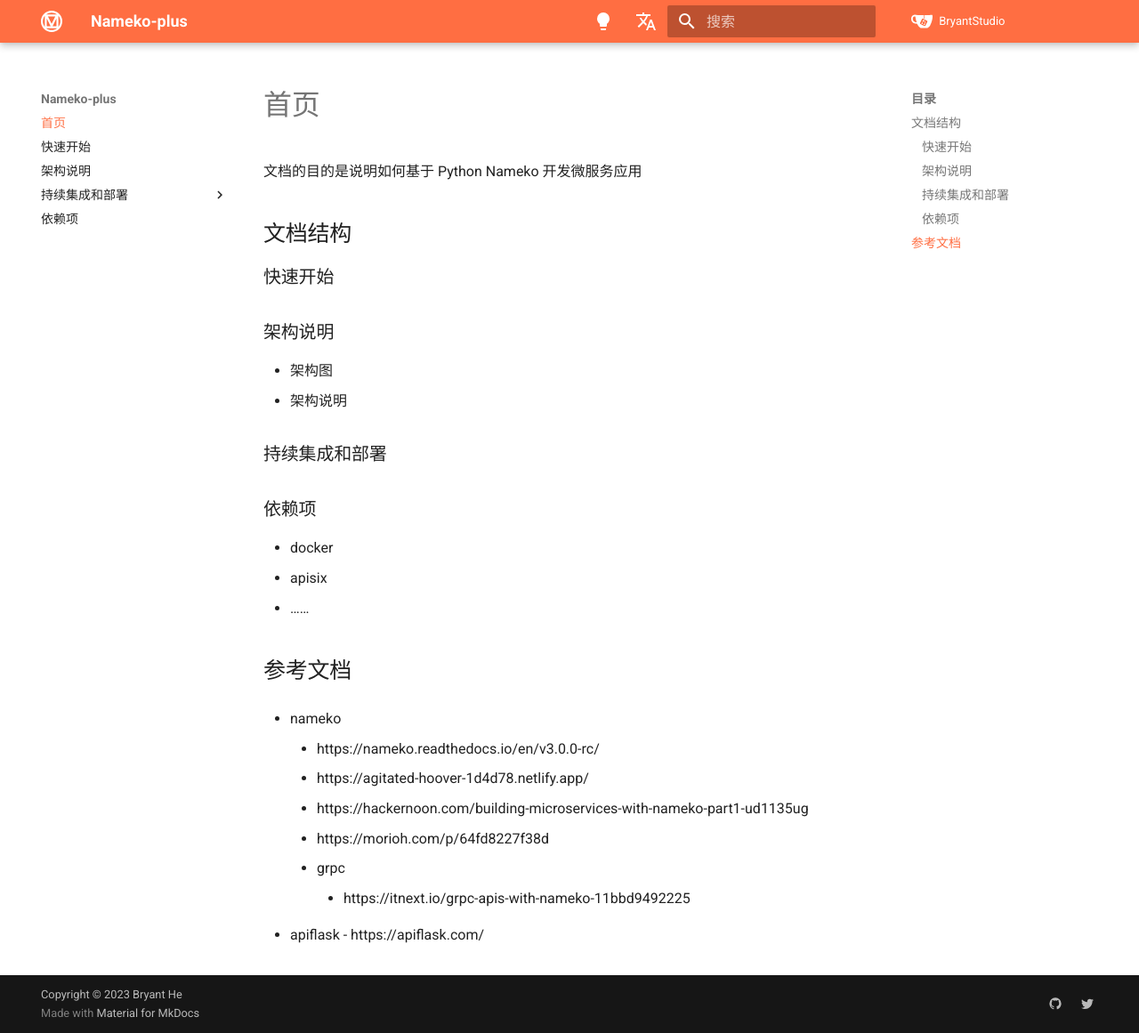
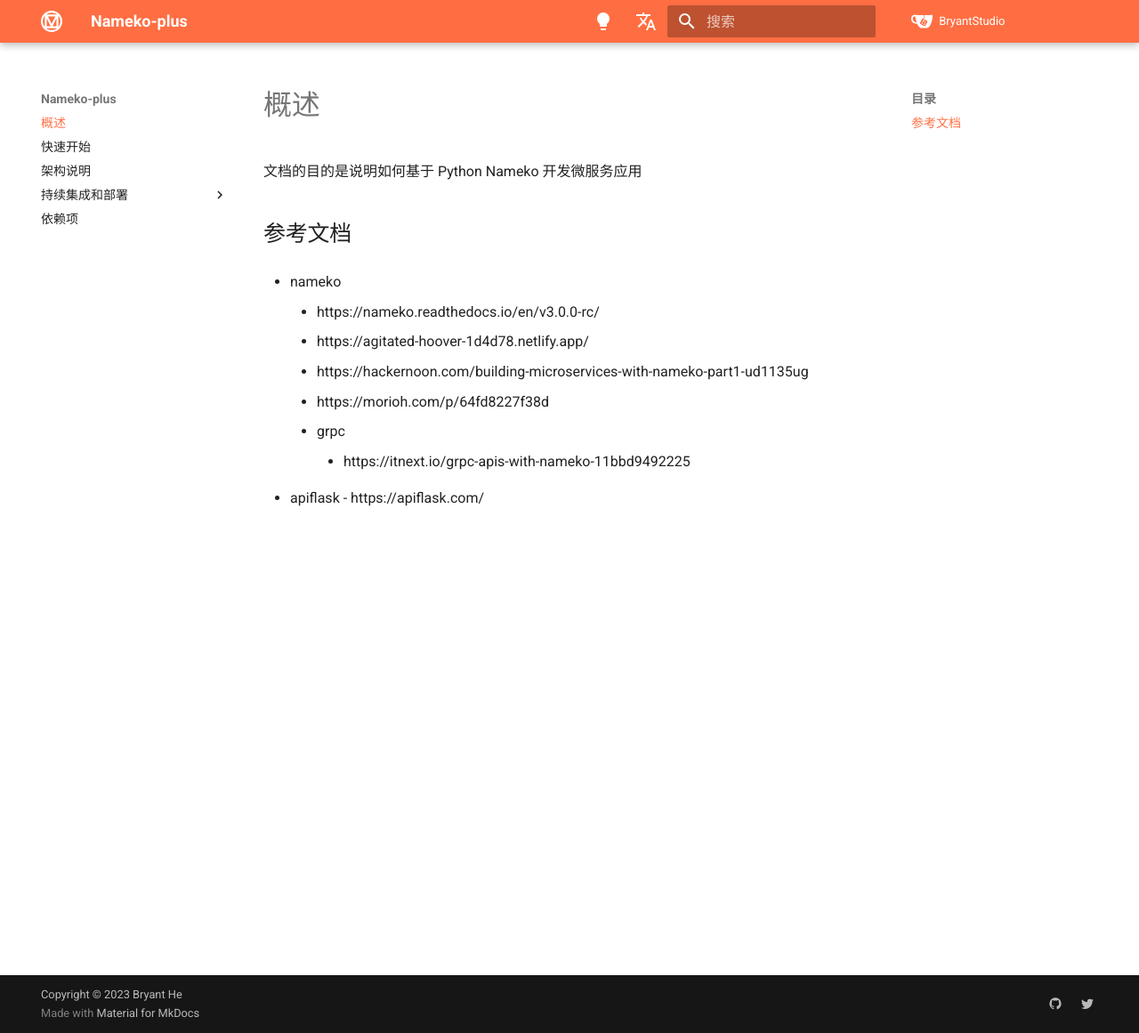
Before and after one commit to Bryanthelol/nameko-plus-doc, an MkDocs documentation site: the page built from docs/index.md, in a window 1280 px wide and 1161 px high. Shown: the whole window at 89% size. Built offline with MkDocs 1.6.1 and Material for MkDocs 9.7.7, drawn with Linux system fonts in a browser that asks for light colours.

Commit message:
update doc

```diff
--- a/docs/index.md
+++ b/docs/index.md
@@ -7,28 +7,11 @@ hide:
   - footer
 ---
 
-# 首页
+# 概述
 
 
 文档的目的是说明如何基于 Python Nameko 开发微服务应用
 
-
-## 文档结构
-
-### 快速开始
-
-### 架构说明
-
-- 架构图
-- 架构说明
-
-### 持续集成和部署
-
-### 依赖项
-
-- docker
-- apisix
-- ……
 
 ## 参考文档
 
```
Also changed, not shown: docs/依赖项.md (+14 -0 lines).
